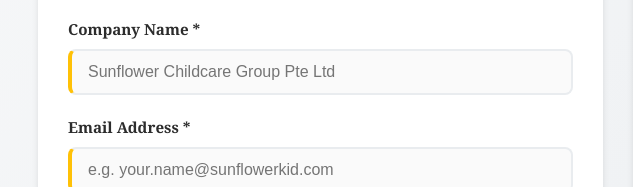
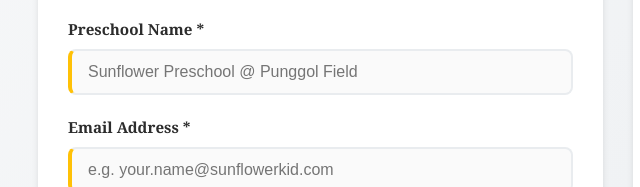
Before and after one commit to Gunner814/sunflower-signature-generator, a plain HTML site: page index.html in a window 1280 px wide. Shown: the part 501-688 px from the top of the page, 22-662 px from the left. Drawn offline with Linux system fonts and the light colour scheme; a web font is replaced by a local one.

Commit message:
Update index.html

```diff
--- a/index.html
+++ b/index.html
@@ -40,8 +40,8 @@
                     </div>
 
                     <div class="form-group">
-                        <label for="companyName">Company Name *</label>
-                        <input type="text" id="companyName" name="companyName" required placeholder="Sunflower Childcare Group Pte Ltd">
+                        <label for="companyName">Preschool Name *</label>
+                        <input type="text" id="companyName" name="companyName" required placeholder="Sunflower Preschool @ Punggol Field">
                     </div>
 
                     <div class="form-group">
```
